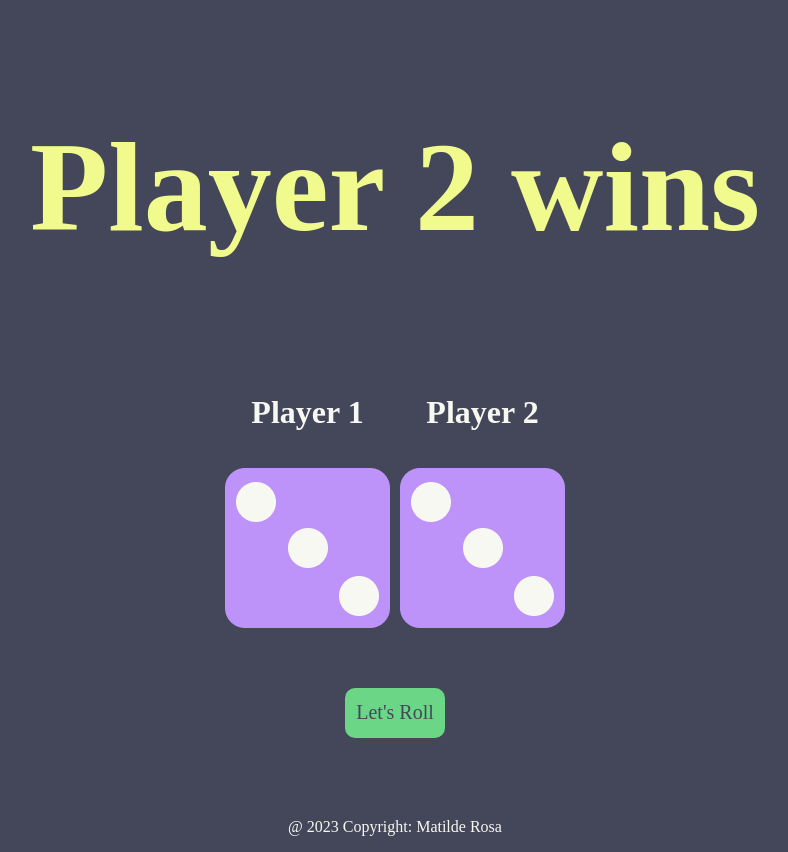
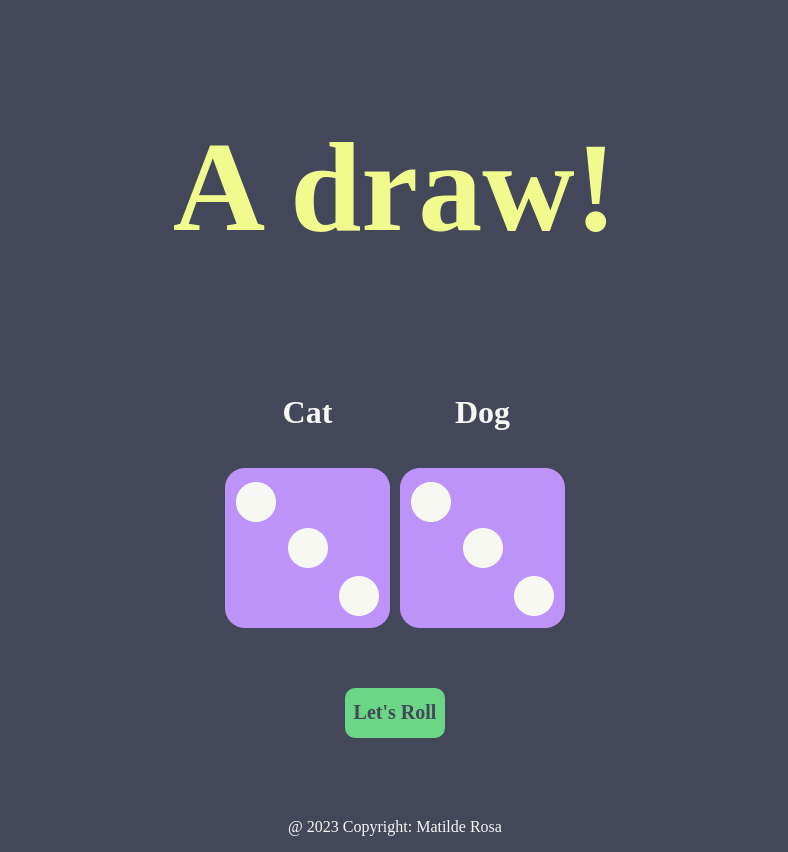
Before and after one commit to matzro/DiceGame, a plain HTML site: page index.html in a window 1280 px wide. Both pictures are taken after a click on the button "Let's Roll". Shown: the whole page, without its empty margins (245-1033 px from the left). Drawn offline with Linux system fonts and the light colour scheme; a web font is replaced by a local one.

Commit message:
Added draw

```diff
--- a/index.html
+++ b/index.html
@@ -11,8 +11,8 @@
         <h1>🎲 Dice Game 🎲</h1>
     </section>
     <section id="dicees">
-        <h2>Player 1</h2>
-        <h2>Player 2</h2>
+        <h2>Cat</h2>
+        <h2>Dog</h2>
         <img src="images/dice6.png" id="player1">
         <img src="images/dice6.png" id="player2">
     </section>
--- a/index.js
+++ b/index.js
@@ -5,9 +5,12 @@ function changeDices(){
     document.getElementById("player2").src = "images/dice" + player2 + ".png";
 
     if(player1 > player2){
-        document.querySelector("h1").innerHTML = "Player 1 wins";
+        document.querySelector("h1").innerHTML = "Cat won";
+    }
+    else if(player1 === player2){
+        document.querySelector("h1").innerHTML = "A draw!";
     }
     else{
-        document.querySelector("h1").innerHTML = "Player 2 wins";
+        document.querySelector("h1").innerHTML = "Dog won";
     }
 }
--- a/style.css
+++ b/style.css
@@ -40,6 +40,7 @@ button{
     color: #44475a;
     font-size: 20px;
     font-family: 'Handjet';
+    font-weight: 700;
 }
 
 h2{
```
